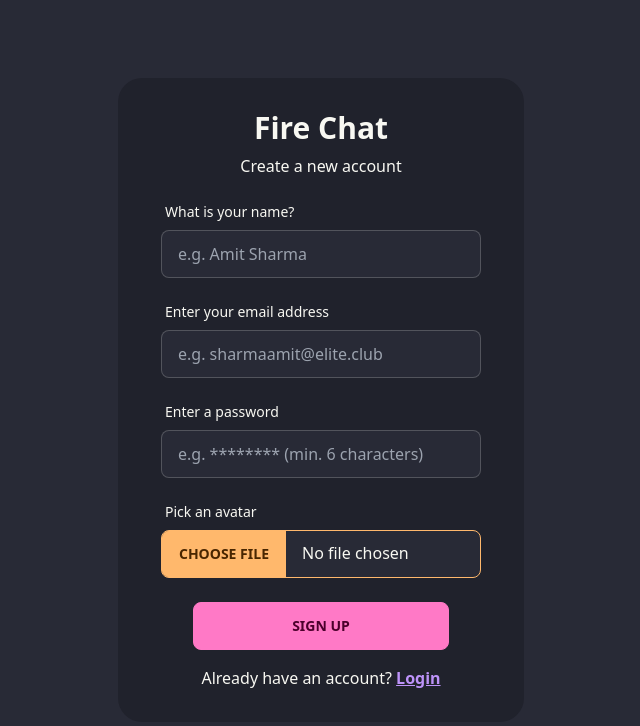
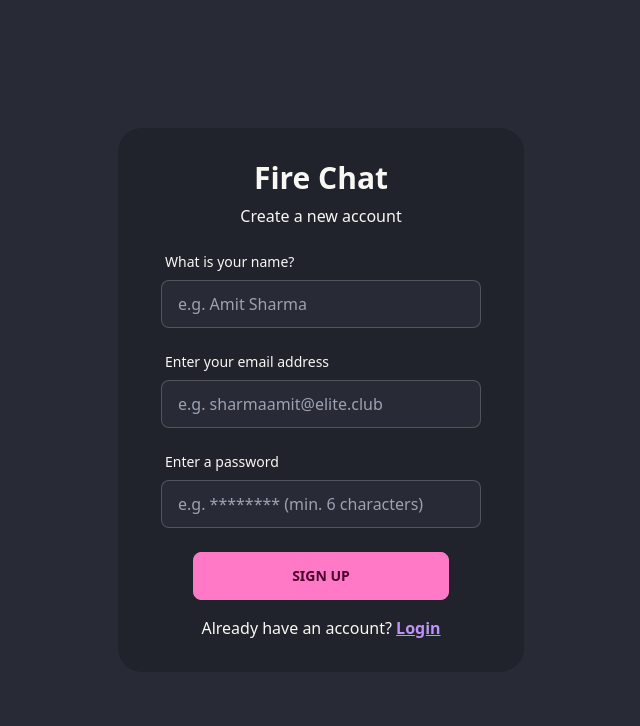
Before and after one commit to chinmaykunkikar/firechat, a React (Vite) app: page /register in a window 1280 px wide. Shown: the top 726 px of the page, without its empty margins (319-959 px from the left). Built offline with nearby package versions, Linux system fonts and the light colour scheme; no server answers.

Commit message:
chore(Register): Remove avatar related code from Register page

```diff
--- a/src/pages/Register.tsx
+++ b/src/pages/Register.tsx
@@ -3,10 +3,9 @@ import {
   signInWithEmailAndPassword,
   updateProfile,
 } from "firebase/auth";
-import { getDownloadURL, ref, uploadBytesResumable } from "firebase/storage";
 import { doc, setDoc } from "firebase/firestore";
 import { useState } from "react";
-import { auth, db, storage } from "@/firebase";
+import { auth, db } from "@/firebase";
 import { Link, useNavigate } from "react-router-dom";
 import { AlertType, showAlert } from "@/utils/ShowAlert";
 import { ToastContainer, Slide } from "react-toastify";
@@ -23,34 +22,20 @@ export default function Register() {
     const displayName: string = e.target[0].value;
     const email: string = e.target[1].value;
     const password: string = e.target[2].value;
-    const avatar: Blob = e.target[3].files[0];
     try {
       const res = await createUserWithEmailAndPassword(auth, email, password);
-
-      const date = new Date().getTime();
-      const storageRef = ref(storage, `${displayName + date}`);
-      await uploadBytesResumable(storageRef, avatar).then(() => {
-        getDownloadURL(storageRef).then(async (downloadURL) => {
-          try {
       await updateProfile(res.user, {
         displayName,
-              photoURL: downloadURL,
       });
       await setDoc(doc(db, "users", res.user.uid), {
         uid: res.user.uid,
         displayName,
         email,
-              photoURL: downloadURL,
       });
       await setDoc(doc(db, "userChats", res.user.uid), {});
       await signInWithEmailAndPassword(auth, email, password);
       navigate("/");
       setLoading(false);
-          } catch (error: any) {
-            showAlert(error.message, AlertType.error);
-          }
-        });
-      });
     } catch (error: any) {
       let errorCode = error.code;
       let errorMessage = error.message;
@@ -118,15 +103,6 @@ export default function Register() {
               required
             />
           </div>
-          <div className="form-control w-full max-w-xs">
-            <label className="label">
-              <span className="label-text">Pick an avatar</span>
-            </label>
-            <input
-              type="file"
-              className="file-input-bordered file-input-accent file-input w-full max-w-xs"
-            />
-          </div>
           <button className="btn-primary btn-wide btn mt-2" disabled={loading}>
             Sign up
           </button>
```
Lines whose indentation alone changed are shown as unchanged.
